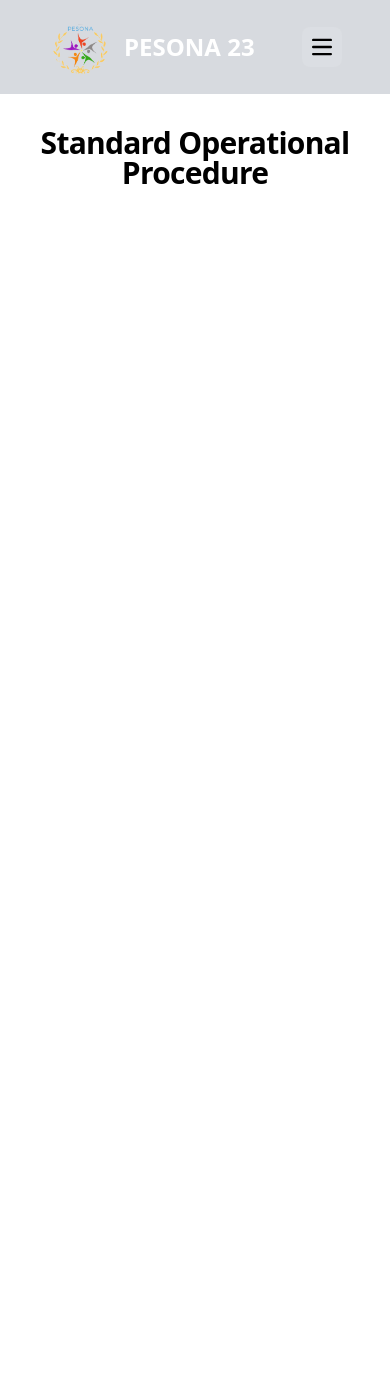
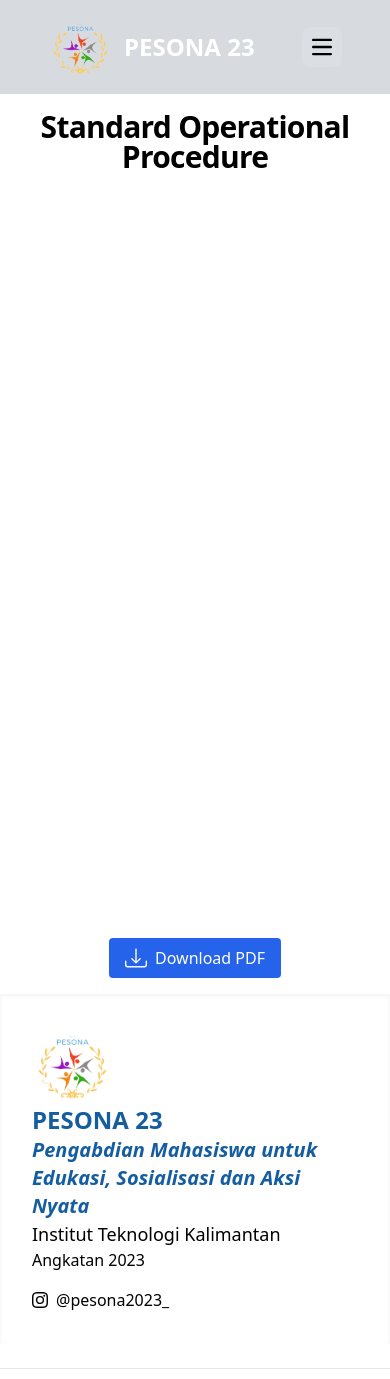
Before and after one commit to thegouhund/pesona23, a React (Vite) app: page /sop in a window 390 px wide. Shown: the top 1379 px of the page. Built offline with nearby package versions, Linux system fonts and the light colour scheme.

Commit message:
responsive pdf viewer (keknya)

```diff
--- a/src/pages/PdfViewer.jsx
+++ b/src/pages/PdfViewer.jsx
@@ -1,21 +1,27 @@
 import React from "react";
 import Navbar from "../components/Navbar";
+import { Download } from "react-bootstrap-icons";
 
-const PdfViewer = ({file, title}) => {
+const PdfViewer = ({ file, title }) => {
   return (
     <>
       <Navbar isSop={true} />
-      <main className="flex flex-col justify-center mt-32 ">
-        <center>
+      <main className="flex flex-col justify-center items-center mt-28">
         <h1 className="text-3xl font-extrabold tracking-tight leading-none md:text-3xl lg:text-5xl text-center">
           {title}
         </h1>
         <iframe
-            className="w-screen mx-auto p-16"
+          className="w-screen mx-auto px-8 md:px-16 md:h-[1500px] h-[750px]"
           src={file}
-            height={1500}
         ></iframe>
-        </center>
+        <a
+          href={file}
+          target="_blank"
+          rel="noopener noreferrer"
+          className="bg-blue-600 text-white font-sans px-4 py-2 rounded my-4 flex items-center gap-2"
+        >
+          <Download size={22}/>Download PDF
+        </a>
       </main>
     </>
   );
```
Lines whose indentation alone changed are shown as unchanged.
